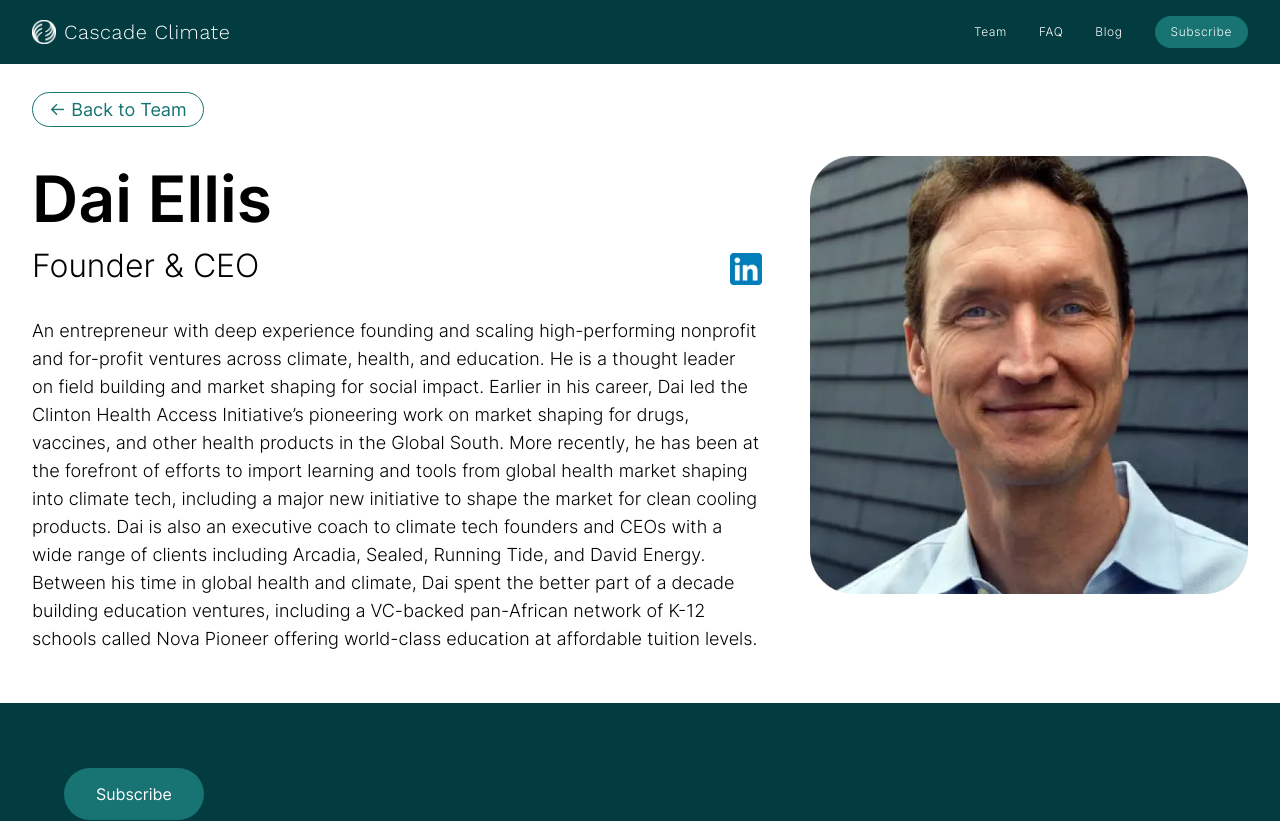
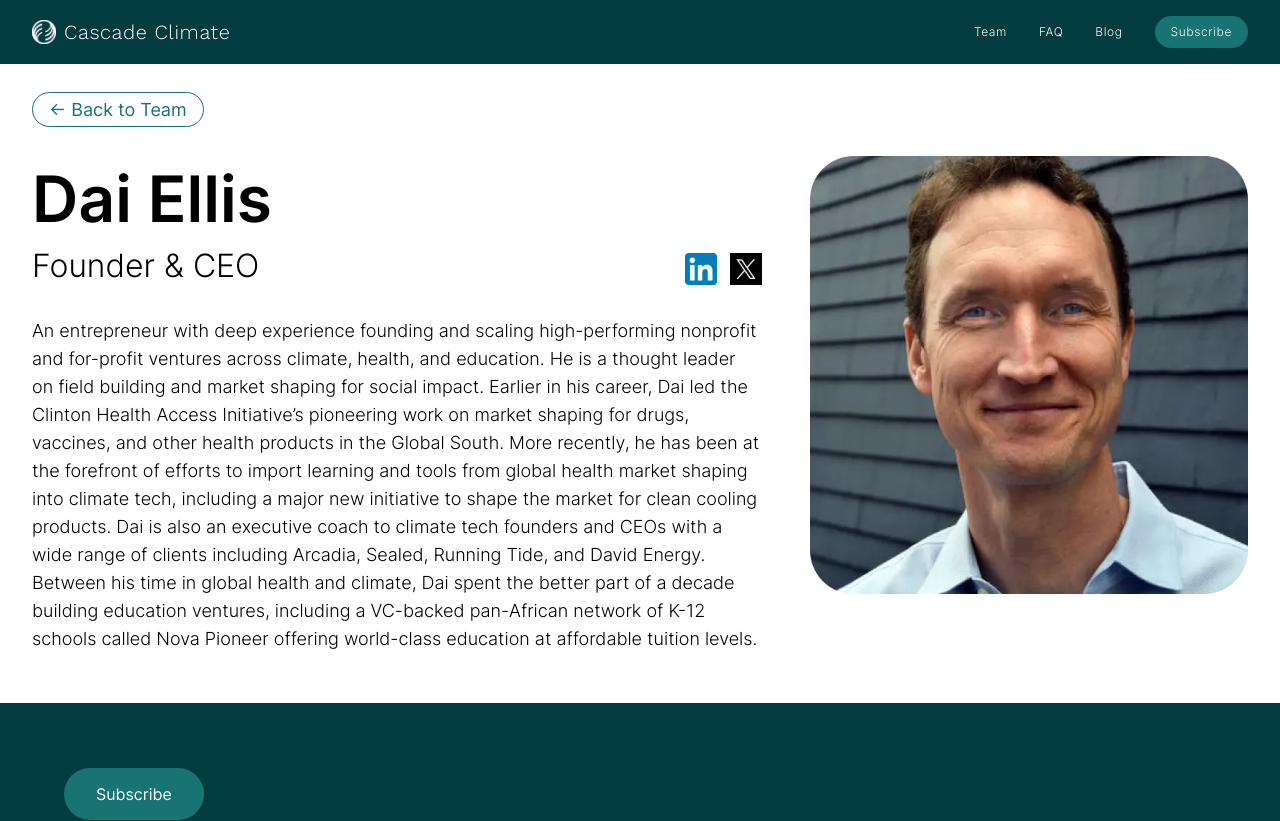
Before and after one commit to Cascade-Climate/cc-website, a SvelteKit app: page /team/dai-ellis in a window 1280 px wide. Shown: the top 821 px of the page. Built offline with nearby package versions, Linux system fonts and the light colour scheme.

Commit message:
added twitter links + fixed harapfp

```diff
--- a/src/routes/team/+page@.svelte
+++ b/src/routes/team/+page@.svelte
@@ -21,7 +21,6 @@
 	import elaineHsieh from '$lib/images/team/elaine-hsieh.webp';
 	import elenaCavallero from '$lib/images/team/elena-cavallero.webp';
 
-	import twitterIcon from '$lib/images/twitter-icon.webp';
 </script>
 
 <svelte:head>
@@ -54,7 +53,7 @@
 			<span>Co-founder + CEO</span>
 		</a>
 		<a class="team-card" href="/team/hara-wang">
-			<img src={twitterIcon} alt="Hara Wang" />
+			<img src={haraWang} alt="Hara Wang" />
 			<h1>Hara Wang</h1>
 			<span>Founding team</span>
 		</a>
--- a/src/routes/team/dai-ellis/+page.svelte
+++ b/src/routes/team/dai-ellis/+page.svelte
@@ -1,6 +1,7 @@
 <script>
 	import headshot from '$lib/images/team/dai-ellis.webp';
 	import linkedinIcon from '$lib/images/linkedin-icon.webp';
+	import twitterIcon from '$lib/images/twitter-icon.webp';
 </script>
 
 <svelte:head>
@@ -18,6 +19,9 @@
 			<div class="socials">
 				<a target="_blank" href="https://www.linkedin.com/in/daiellis/">
 					<img src={linkedinIcon} alt="LinkedIn" />
+				</a>
+				<a target="_blank" href="https://twitter.com/DaiEllis">
+					<img src={twitterIcon} alt="Twitter" />
 				</a>
 			</div>
 		</div>
--- a/src/routes/team/john-sanchez/+page.svelte
+++ b/src/routes/team/john-sanchez/+page.svelte
@@ -1,6 +1,7 @@
 <script>
 	import headshot from '$lib/images/team/john-sanchez.webp';
 	import linkedinIcon from '$lib/images/linkedin-icon.webp';
+	import twitterIcon from '$lib/images/twitter-icon.webp';
 </script>
 
 <svelte:head>
@@ -19,6 +20,8 @@
 				<a target="_blank" href="https://www.linkedin.com/in/john-sanchez-aa60151b1/">
 					<img src={linkedinIcon} alt="LinkedIn" />
 				</a>
+				<a target="_blank" href="https://twitter.com/johnlsanchez8">
+					<img src={twitterIcon} alt="Twitter" />
 			</div>
 		</div>
 		<p>
```
